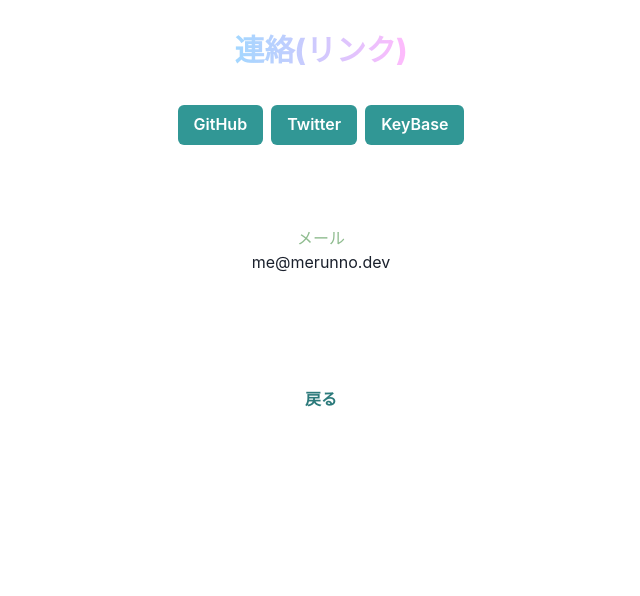
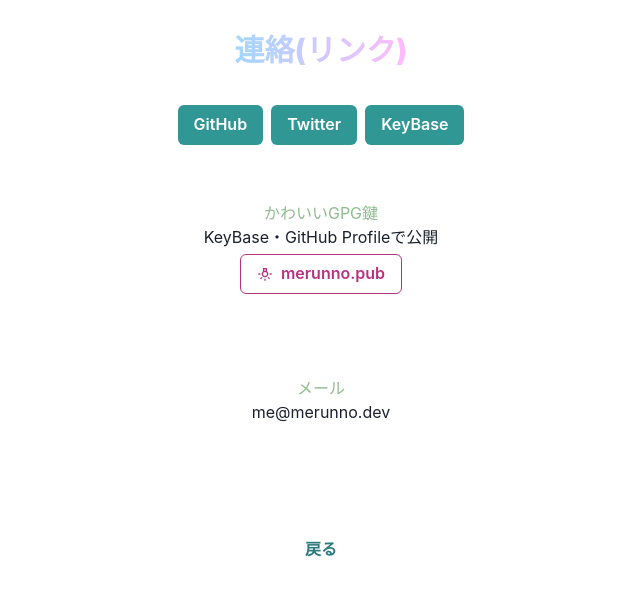
Before and after one commit to shun-shobon/merunno.dev, a Next.js app: page /contacts in a window 1280 px wide. Shown: the top 596 px of the page, without its empty margins (319-959 px from the left). Built offline with nearby package versions, Linux system fonts and the light colour scheme.

Commit message:
add: ascをダウンロードできるように

```diff
--- a/src/pages/contacts.tsx
+++ b/src/pages/contacts.tsx
@@ -1,4 +1,5 @@
-import { Box, Button, Circle, HStack, Text } from '@chakra-ui/react';
+import { Box, Button, Circle, HStack, Stack, Text } from '@chakra-ui/react';
+import { MdOutlineTungsten } from 'react-icons/md';
 import React from 'react';
 import Head from 'next/head';
 
@@ -74,6 +75,35 @@
           </Circle>
         </div>
 
+        <div className={'pgp'}>
+          <Circle w={'100%'} h={'150px'}>
+            <div className={introductionCSS.main}>
+              <div className={AboutMeCSS.Title}>
+                <div className={AboutMeCSS.content}>かわいいGPG鍵</div>
+                <p>KeyBase・GitHub Profileで公開</p>
+
+                {/* 公開鍵ファイルのダウンロード */}
+                <Circle w="100%" h="50px">
+                  <a
+                    href="../../public/pgp/merunno.asc"
+                    download={'merunno.asc'}
+                  >
+                    <Stack direction={'row'} spacing={4}>
+                      <Button
+                        leftIcon={<MdOutlineTungsten />}
+                        colorScheme={'pink'}
+                        variant={'outline'}
+                      >
+                        merunno.pub
+                      </Button>
+                    </Stack>
+                  </a>
+                </Circle>
+              </div>
+            </div>
+          </Circle>
+        </div>
+
         <div className={'mail'}>
           <Circle w={'100%'} h={'150px'}>
             <div className={introductionCSS.main}>
```
Also changed, not shown: 1 other file (tests, documents, lock files or other folders).
